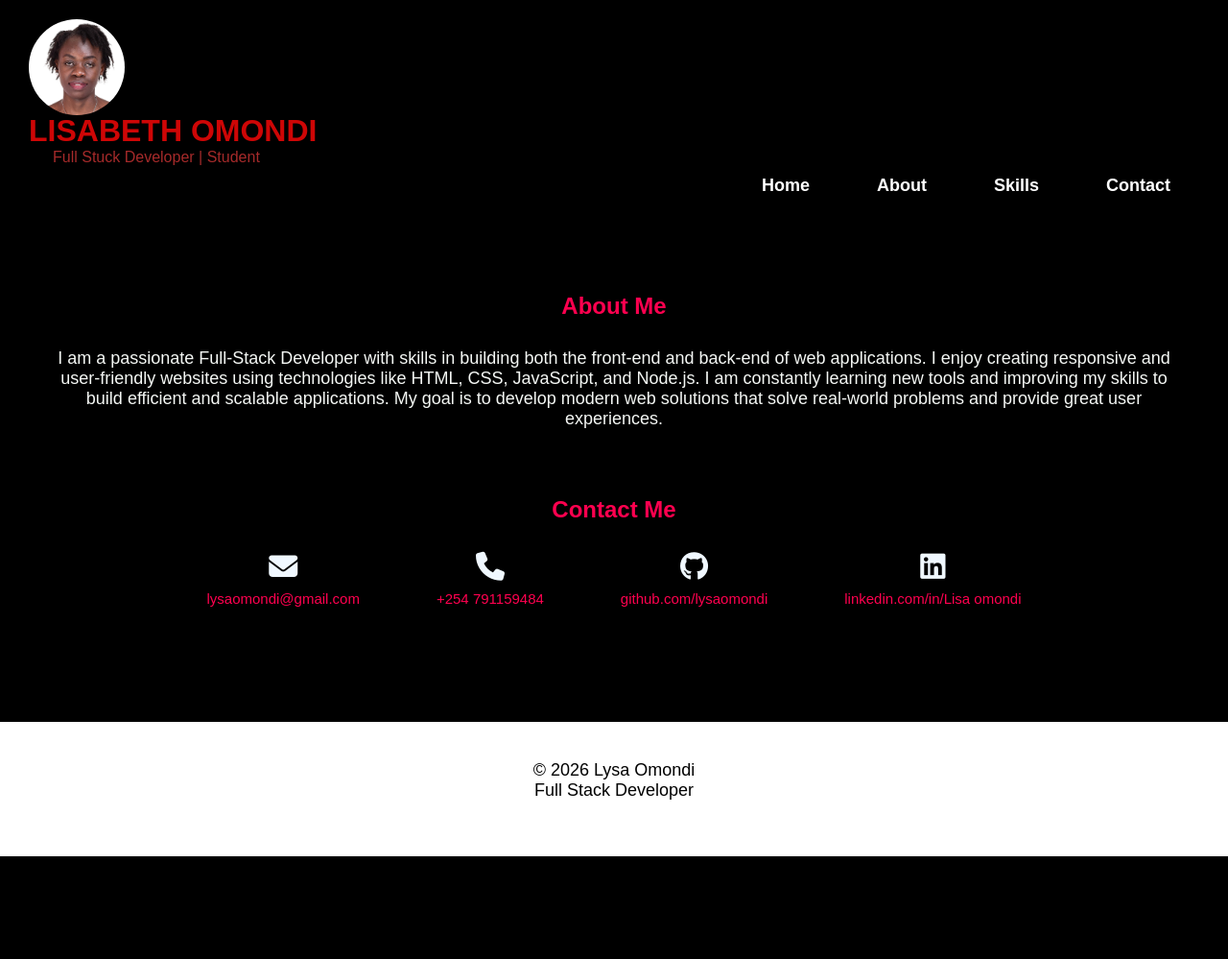
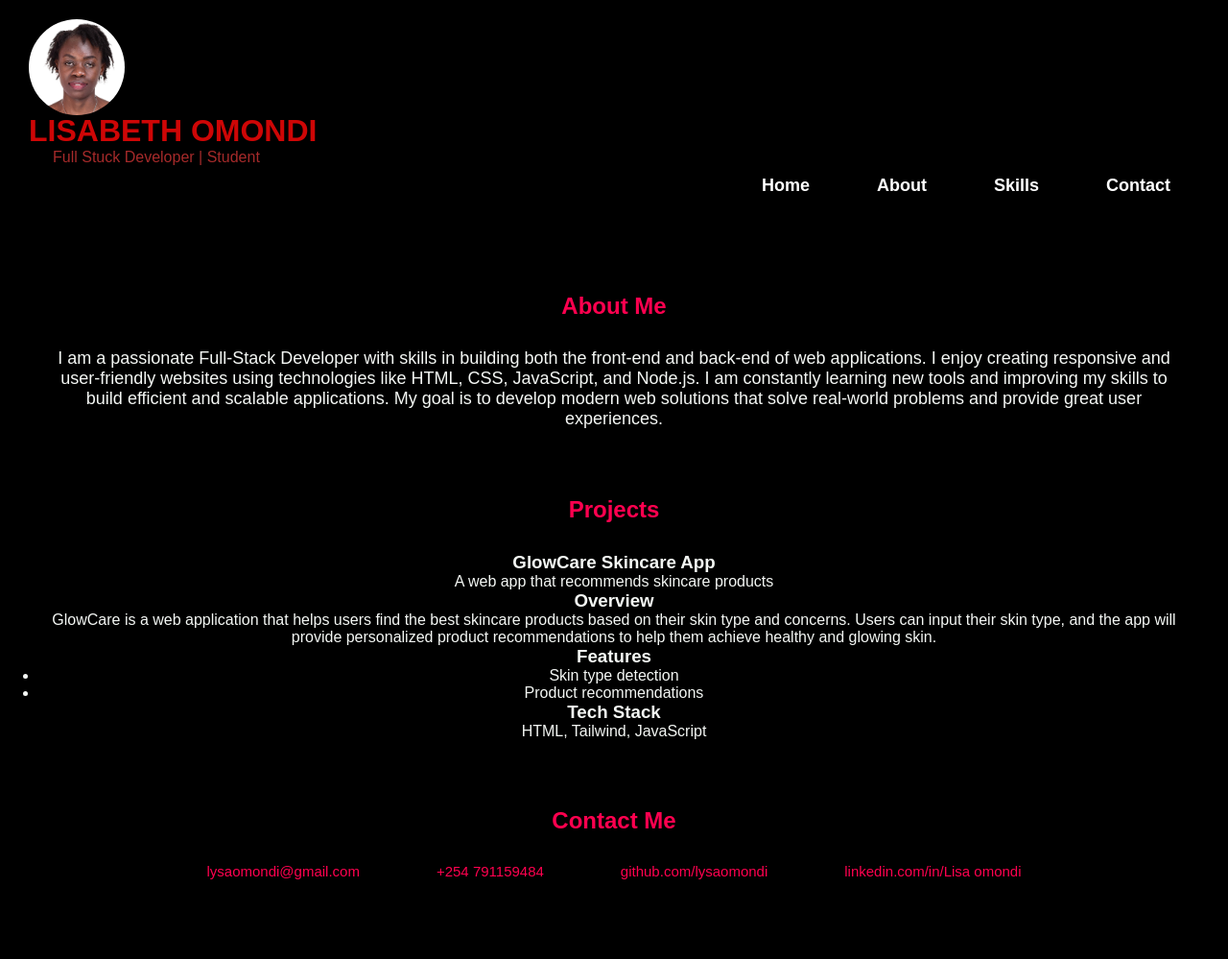
Before and after one commit to lysaomondi/portfolio, a plain HTML site: page index.html in a window 1280 px wide. Shown: the top 999 px of the page at 96% size. Before the commit the page ends 892 px from the top, so only its background shows below. Drawn offline with Linux system fonts and the light colour scheme.

Commit message:
my addings

```diff
--- a/index.css
+++ b/index.css
@@ -149,20 +149,16 @@ h2 {
   text-align: center;
   padding: 40px;
 }
-
+#projects {
+  text-align: center;
+  padding: 40px;
+  color: #f4f7f4;
+}
 .contact-icons {
   display: flex;
   justify-content: center;
   gap: 80px;
 }
-/*contact-icons a{
-   font-size: 18px;
-   text-decoration: none;
-   color: #ff004f;
-}
-.contact-icons i{
-   margin-right: 8px;
-}*/
 .contact-item {
   display: flex;
   flex-direction: column;
@@ -181,7 +177,7 @@ h2 {
 }
 .footer {
   width: 100%;
-  height: 100px;
+  height: auto;
   font-weight: 8px;
   font-family: sans-serif;
   padding-top: 40px;
--- a/index.html
+++ b/index.html
@@ -5,14 +5,11 @@
       <meta charset="UTF-8" />
       <meta name="viewport" content="width=device-width, initial-scale=1.0" />
       <link rel="stylesheet" href="index.css" />
-      <link
-        rel="stylesheet"
-        href="https://cdnjs.cloudflare.com/ajax/libs/font-awesome/6.5.0/css/all.min.css"
-      />
       <title>My Portfolio</title>
     </head>
 
     <body>
+
       <div id="header">
         <div class="image">
           <img src="my.jpg" class="image" />
@@ -48,7 +45,26 @@
             problems and provide great user experiences.
           </p>
         </section>
-
+        </section>
+        <section id="projects">
+          <h2>Projects</h2>
+       <h3>GlowCare Skincare App</h3>
+        <p>A web app that recommends skincare products</p>
+        <h3>Overview</h3>
+        <p>
+          GlowCare is a web application that helps users find the best skincare
+          products based on their skin type and concerns. Users can input their
+          skin type, and the app will provide personalized product
+          recommendations to help them achieve healthy and glowing skin.
+        </p>
+        <h3>Features</h3>
+        <ul>
+        <li>Skin type detection</li>
+        <li>Product recommendations</li>
+        </ul>
+        <h3>Tech Stack</h3>
+         <p>HTML, Tailwind, JavaScript</p
+       </section>
         <section id="contact">
           <h2>Contact Me</h2>
 
```
Also changed, not shown: about.html (+3 -2 lines).
